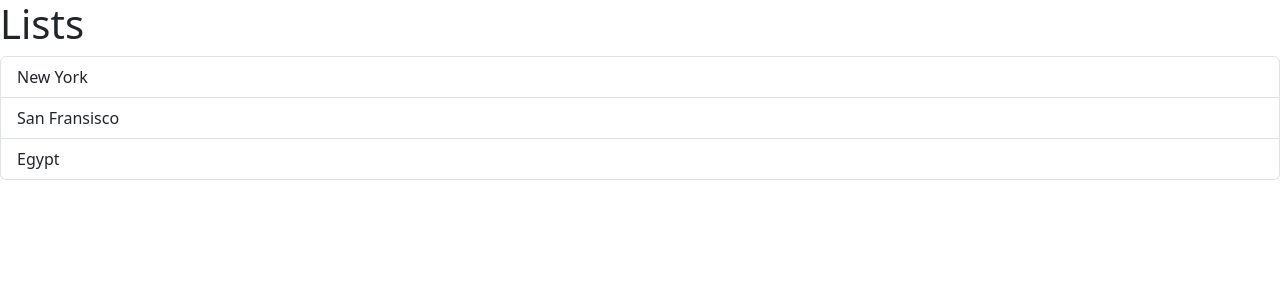
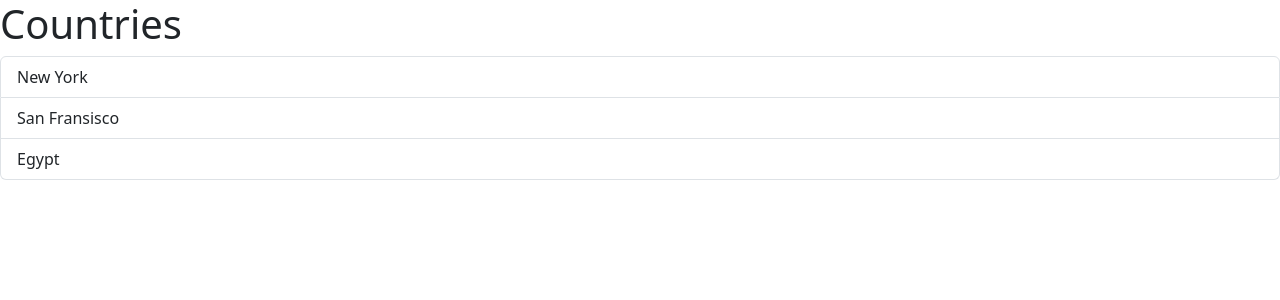
Before and after one commit to ZiyadBatekh/React-Learn, a React (Vite) app: page / in a window 1280 px wide. Shown: the top 300 px of the page. Built offline with nearby package versions, Linux system fonts and the light colour scheme.

Commit message:
Passing data via Props

```diff
--- a/src/App.tsx
+++ b/src/App.tsx
@@ -2,9 +2,10 @@
 import ListGroup from "./components/ListGroup";
 
 function App() {
+  let items = ["New York", "San Fransisco", "Egypt"];
   return (
     <div>
-      <List />
+      <List items={items} heading="Countries" />
     </div>
   );
 }
--- a/src/List.tsx
+++ b/src/List.tsx
@@ -1,16 +1,20 @@
 import { useState } from "react";
 
-function CountryList() {
-  let Countries = ["New York", "San Fransisco", "Egypt"];
+interface Props {
+  items: string[];
+  heading: string;
+}
+
+function CountryList({ items, heading }: Props) {
   const [selectedIndex, setSelectedIndex] = useState(-1);
 
   return (
     <>
-      <h1>Lists</h1>
-      {Countries.length === 0 && <p>No items found.</p>}
+      <h1>{heading}</h1>
+      {items.length === 0 && <p>No items found.</p>}
 
       <ul className="list-group">
-        {Countries.map((country, index) => (
+        {items.map((country, index) => (
           <li
             key={country}
             className={
```
Also changed, not shown: src/Review.tsx (+9 -0 lines).
